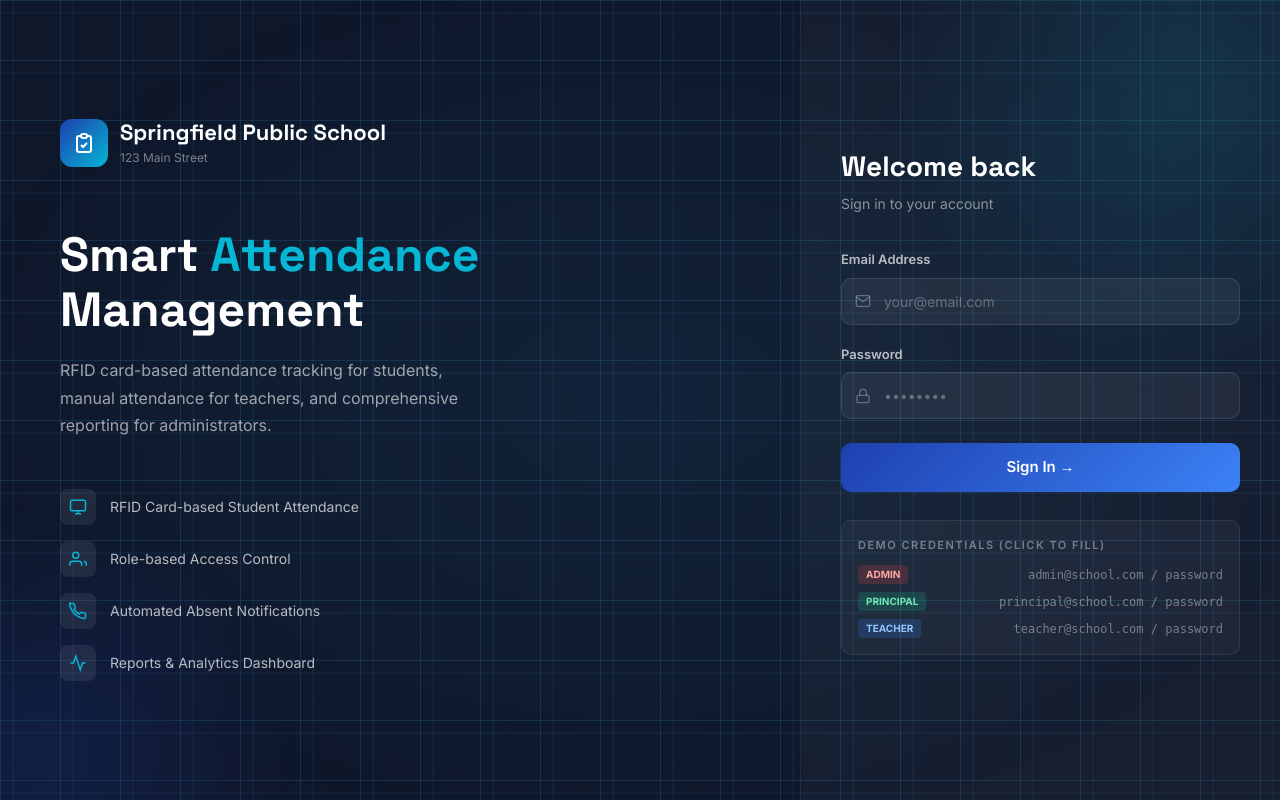
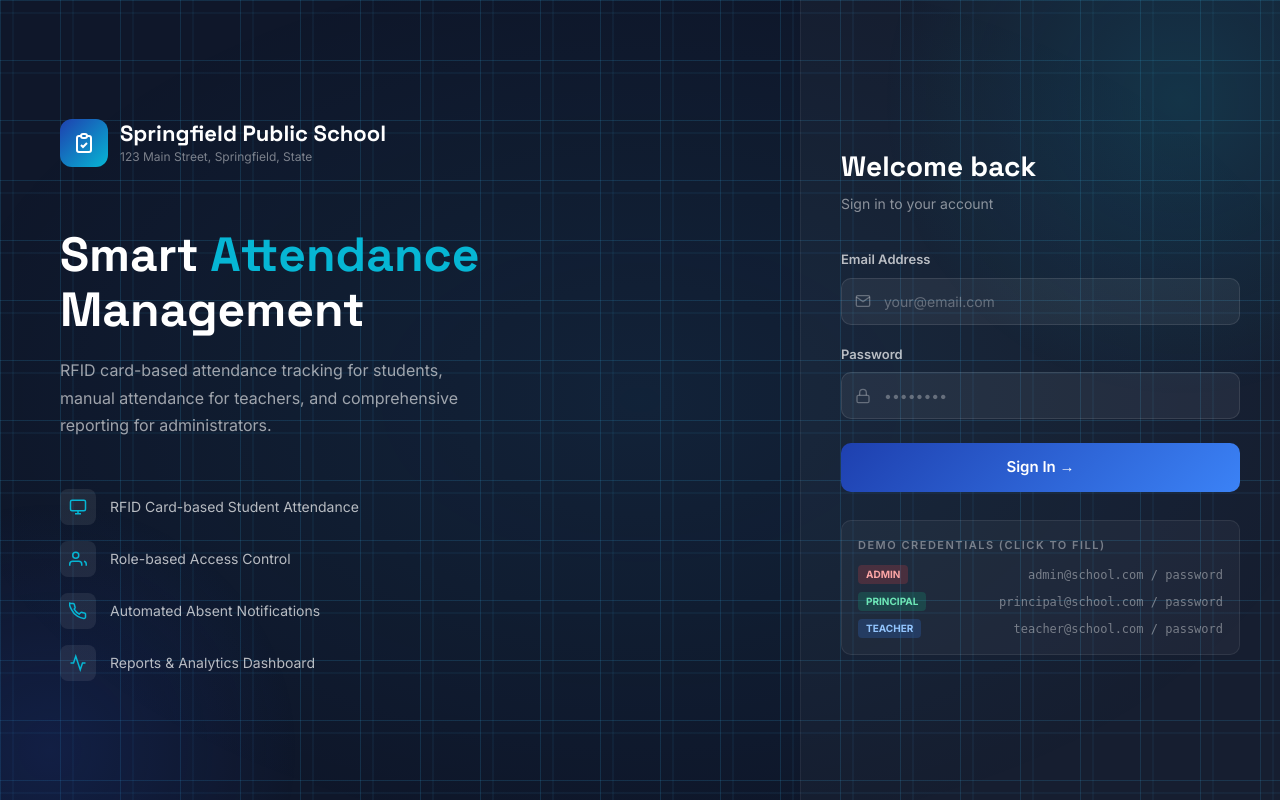
Before and after one commit to XplorerJV/SchoolTrack, a PHP site: page /school/ in a window 1280 px wide. Run offline with PHP 8.4, Linux system fonts and the light colour scheme; data comes from the database, SQL or seed files in the repository; some libraries are stand-ins or nearby versions.

Commit message:
fix: show full school address on login page

```diff
--- a/index.php
+++ b/index.php
@@ -9,7 +9,6 @@ if (isLoggedIn()) {
 $schoolName    = getSetting('school_name') ?: 'Springfield Public School';
 $schoolAddress = getSetting('school_address') ?: '';
 $schoolLogo    = getSetting('school_logo') ?: '';
-$shortAddress  = explode(',', $schoolAddress)[0] ?? '';
 
 $error = '';
 if ($_SERVER['REQUEST_METHOD'] === 'POST') {
@@ -140,8 +139,8 @@ body{font-family:'Inter',sans-serif;min-height:100vh;display:flex;background:#0f
             <?php endif; ?>
             <div>
                 <div class="brand-name"><?= htmlspecialchars($schoolName) ?></div>
-                <?php if ($shortAddress): ?>
-                <div style="font-size:12px;color:rgba(255,255,255,.45);margin-top:3px;"><?= htmlspecialchars($shortAddress) ?></div>
+                <?php if ($schoolAddress): ?>
+                <div style="font-size:12px;color:rgba(255,255,255,.45);margin-top:3px;line-height:1.4;"><?= nl2br(htmlspecialchars($schoolAddress)) ?></div>
                 <?php endif; ?>
             </div>
         </div>
```
